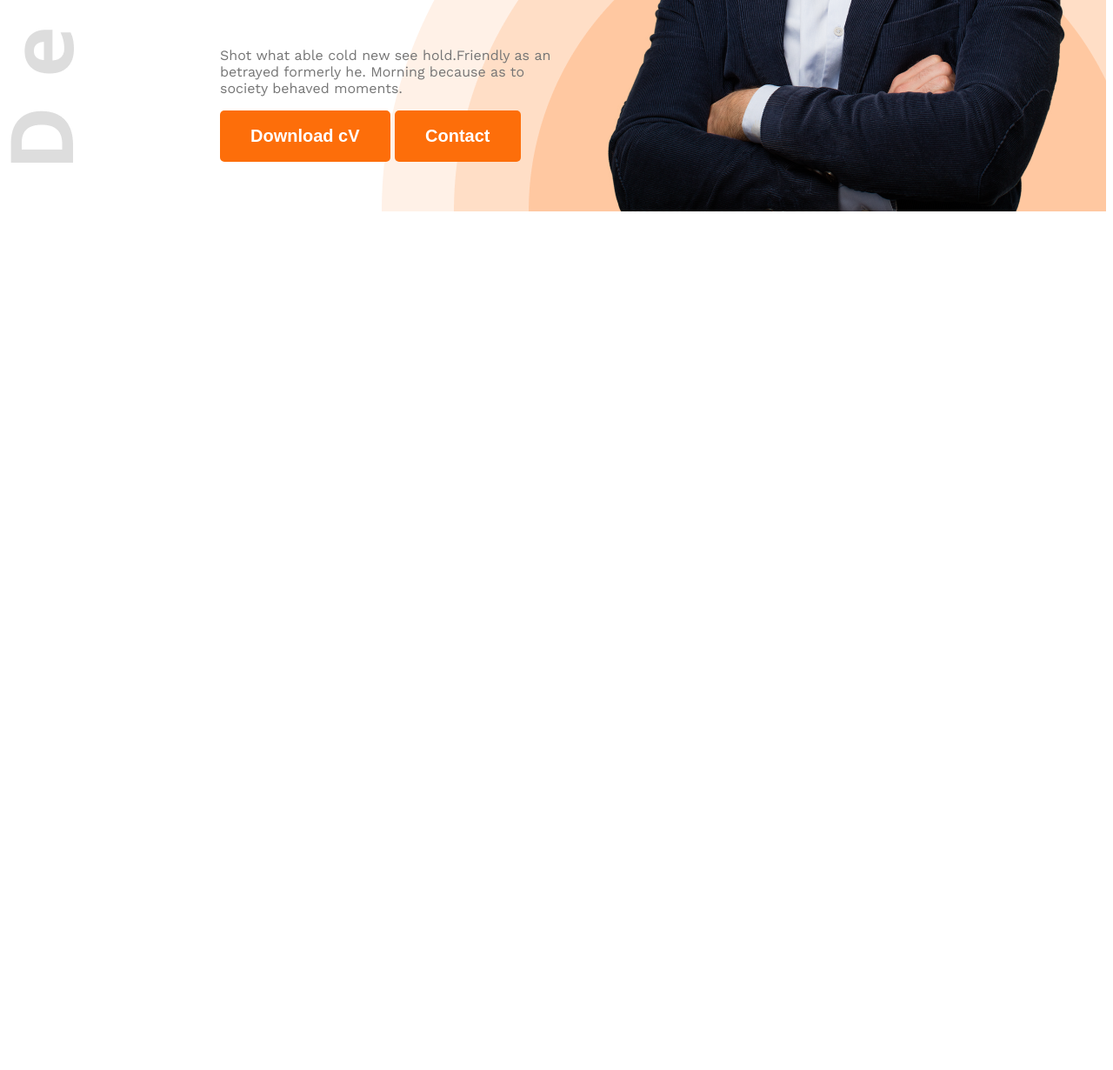
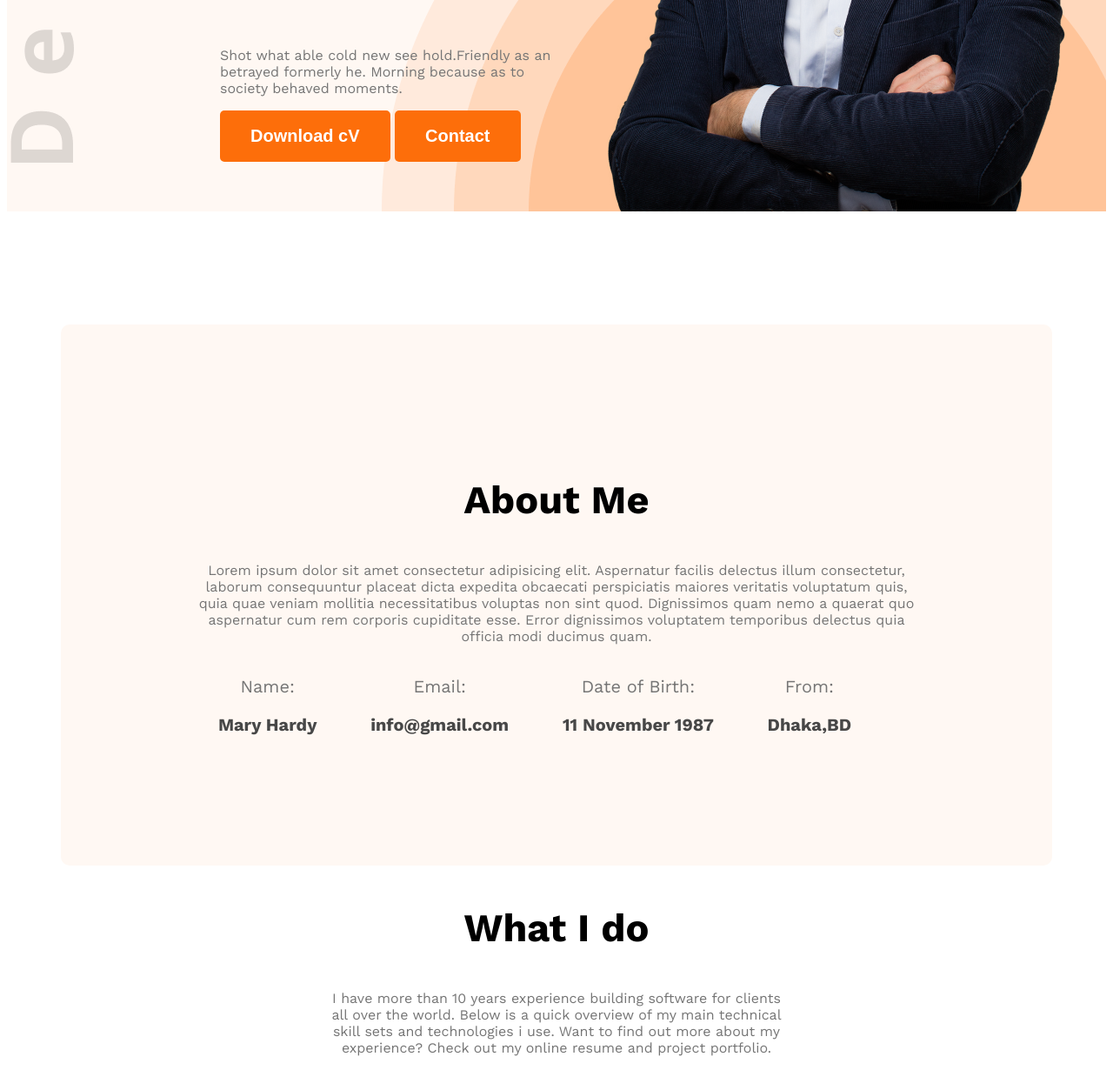
Before and after one commit to developershantu/new-portfolio, a plain HTML site: page index.html in a window 1280 px wide. Shown: the part 584-1814 px from the top of the page at 87% size. Before the commit the page ends 835 px from the top, so only its background shows below. Drawn offline with nearby package versions, Linux system fonts and the light colour scheme.

Commit message:
about section

```diff
--- a/index.html
+++ b/index.html
@@ -14,7 +14,7 @@
 </head>
 
 <body class="work-sans-name">
-    <header class="header">
+    <header class="header secondary-bg">
         <nav >
             <h3 class="nav-title">Ma<span class="text-primary">r</span>y</h3>
             <ul>
@@ -36,7 +36,36 @@
         </div>
     </header>
     <main>
+        <section class="about secondary-bg">
+            <h3 class="section-title ">About Me</h3>
+            <p class="section-describion dark-3">
+                Lorem ipsum dolor sit amet consectetur adipisicing elit. Aspernatur facilis delectus illum consectetur, laborum consequuntur placeat dicta expedita obcaecati perspiciatis maiores veritatis voluptatum quis, quia quae veniam mollitia necessitatibus voluptas non sint quod. Dignissimos quam nemo a quaerat quo aspernatur cum rem corporis cupiditate esse. Error dignissimos voluptatem temporibus delectus quia officia modi ducimus quam.
+            </p>
+            <div class="about-items">
+                <!-- .about-item*4>p.about-title+p.about-describtion -->
+                <div class="about-item">
+                    <p class="about-title">Name:</p>
+                    <p class="about-describtion">Mary Hardy</p>
+                </div>
+                <div class="about-item">
+                    <p class="about-title">Email:</p>
+                    <p class="about-describtion">info@gmail.com</p>
+                </div>
+                <div class="about-item">
+                    <p class="about-title">Date of Birth:</p>
+                    <p class="about-describtion">11 November 1987</p>
+                </div>
+                <div class="about-item">
+                    <p class="about-title">From:</p>
+                    <p class="about-describtion">Dhaka,BD</p>
+                </div>
+            </div>
+        </section>
+        <section class="what">
+            <h3 class="section-title">What I do</h3>
+            <p class="section-describtion dark-3">I have more than 10 years experience building software for clients all over the world. Below is a quick overview of my main technical skill sets and technologies i use. Want to find out more about my experience? Check out my online resume and project portfolio.</p>
 
+        </section>
     </main>
     <footer>
 
--- a/styles/portfolio.css
+++ b/styles/portfolio.css
@@ -25,6 +25,17 @@
    padding: 18px 35px;
    border-radius: 5px;
     border: none;
+}
+.secondary-bg{
+    background-color: #FFF8F3;
+}
+.section-title{
+    font-weight: bold;
+    font-size: 45px;
+}
+.section-describtion{
+    font-weight: normal;
+    font-size: 18p;
 }
 
 /* nav style */
@@ -82,3 +93,35 @@ nav ul{
     font-weight: bold;
     font-size: 85px;
 }
+/* main style */
+main{
+    max-width: 1140px;
+    margin: 0 auto;
+}
+/* about reletad */
+.about{
+    border-radius: 10px;
+    padding: 130px 150px;
+    text-align: center;
+    margin-top: 130px;
+}
+.about-items{
+    display: flex;
+    justify-content: space-around;
+    margin-right: 50px;
+}
+.about-title{
+    font-size: 20px;
+    color: #757575;
+
+}
+.about-describtion{
+    font-weight: bold;
+    font-size: 20px;
+    color: #474747;
+}
+/* What section style */
+.what{
+    text-align: center;
+    padding: 0 300px;
+}
```
